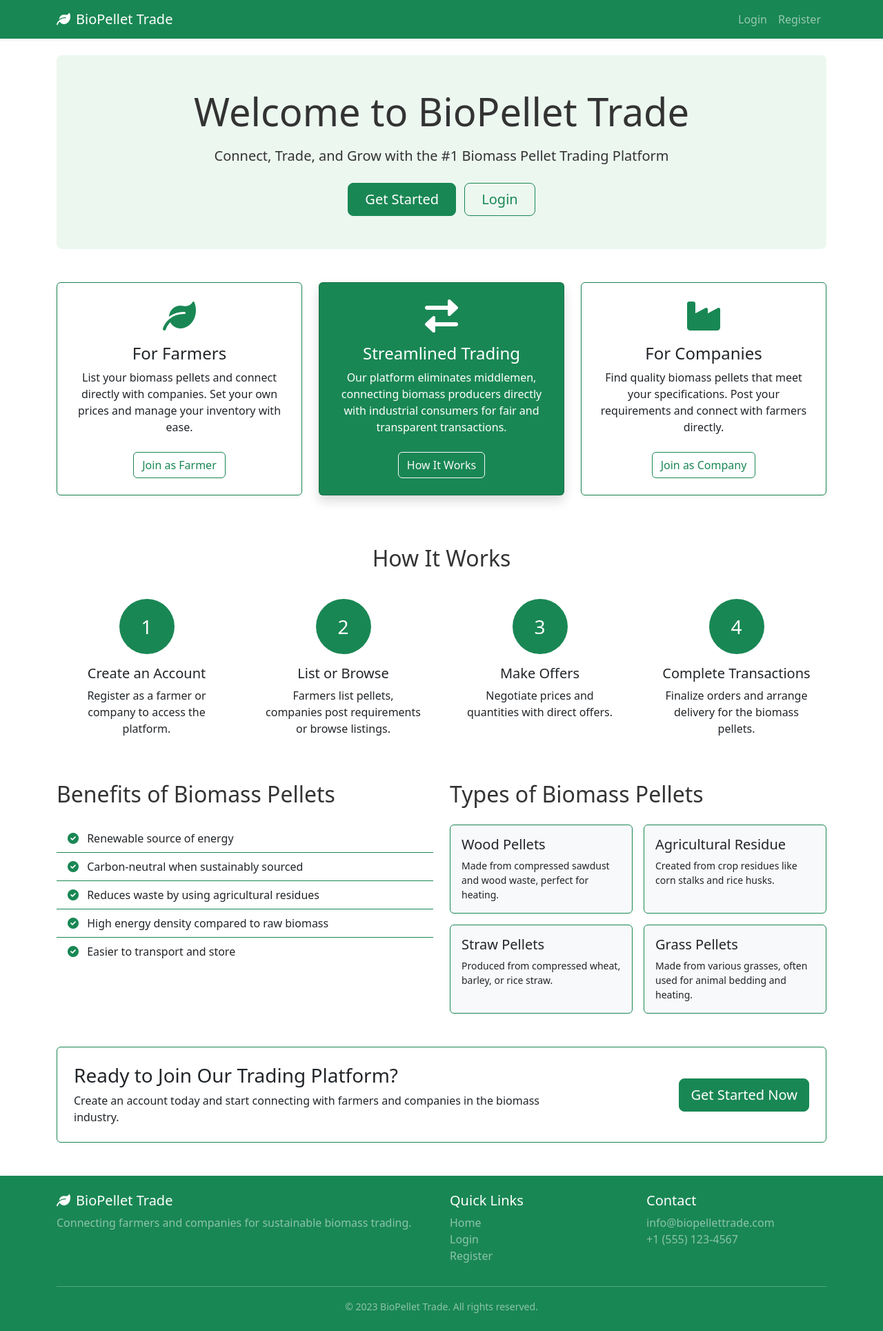
After one commit to Pritish125/biomassTrade, a Flask app: template templates/landing.html in a window 1280 px wide. The commit adds this page. Shown: the whole page at 69% size. Run offline with Flask 3, Linux system fonts and the light colour scheme; the template is opened without the code that fills it, so the values that code supplies are empty.

Commit message:
Add public landing page and update styling.
Replit-Commit-Author: Agent
Replit-Commit-Session-Id: c080130c-46ad-4f9a-8587-2d91ef1ff608
Replit-Commit-Screenshot-Url: https://storage.googleapis.com/screenshot-production-us-central1/66b693df-7e2f-4577-8b8a-420a63a5a5f3/ad6d039d-1730-4b0b-9202-18780ecef9ba.jpg

```diff
--- a/auth.py
+++ b/auth.py
@@ -15,7 +15,7 @@ def index():
             return redirect(url_for('farmer.dashboard'))
         else:
             return redirect(url_for('company.dashboard'))
-    return redirect(url_for('auth.login'))
+    return render_template('landing.html')
 
 
 @auth_bp.route('/login', methods=['GET', 'POST'])
--- a/static/css/custom.css
+++ b/static/css/custom.css
@@ -1,4 +1,15 @@
 /* Custom styles for the biomass pellet trading platform */
+
+:root {
+    --primary-green: #198754;  /* Bootstrap success color */
+    --light-green: #ecf7f0;
+    --dark-green: #0d6a3d;
+}
+
+body {
+    background-color: #ffffff;
+    color: #333;
+}
 
 /* Additional utility classes */
 .text-truncate-2 {
@@ -16,61 +27,82 @@
     min-height: 150px;
 }
 
+/* Button customizations */
+.btn-success {
+    background-color: var(--primary-green);
+    border-color: var(--primary-green);
+}
+
+.btn-outline-success {
+    color: var(--primary-green);
+    border-color: var(--primary-green);
+}
+
+.btn-outline-success:hover {
+    background-color: var(--primary-green);
+    color: white;
+}
+
 /* Card hover effects */
 .card-hover:hover {
     transform: translateY(-5px);
-    box-shadow: 0 10px 20px rgba(0, 0, 0, 0.15);
+    box-shadow: 0 10px 20px rgba(0, 0, 0, 0.08);
     transition: all 0.3s ease;
+}
+
+/* Card border customization */
+.border-success {
+    border-color: var(--primary-green) !important;
 }
 
 /* Custom badge colors for biomass types */
 .badge-wood {
-    background-color: var(--bs-success);
+    background-color: var(--primary-green);
 }
 
 .badge-agricultural {
-    background-color: var(--bs-warning);
+    background-color: #fd7e14; /* Bootstrap warning/orange */
 }
 
 .badge-straw {
-    background-color: var(--bs-danger);
+    background-color: #6c757d; /* Bootstrap secondary */
 }
 
 .badge-grass {
-    background-color: var(--bs-info);
+    background-color: #0dcaf0; /* Bootstrap info */
 }
 
 .badge-other {
-    background-color: var(--bs-secondary);
+    background-color: #6c757d; /* Bootstrap secondary */
 }
 
 /* Status badges */
 .badge-pending {
-    background-color: var(--bs-warning);
+    background-color: #fd7e14; /* Bootstrap orange */
 }
 
 .badge-accepted {
-    background-color: var(--bs-success);
+    background-color: var(--primary-green);
 }
 
 .badge-rejected {
-    background-color: var(--bs-danger);
+    background-color: #dc3545; /* Bootstrap danger */
 }
 
 .badge-processing {
-    background-color: var(--bs-primary);
+    background-color: #0d6efd; /* Bootstrap primary */
 }
 
 .badge-shipped {
-    background-color: var(--bs-info);
+    background-color: #0dcaf0; /* Bootstrap info */
 }
 
 .badge-delivered {
-    background-color: var(--bs-success);
+    background-color: var(--primary-green);
 }
 
 .badge-cancelled {
-    background-color: var(--bs-danger);
+    background-color: #dc3545; /* Bootstrap danger */
 }
 
 /* Auth pages styling */
@@ -87,7 +119,13 @@
 
 .dashboard-widget:hover {
     transform: translateY(-5px);
-    box-shadow: 0 10px 20px rgba(0, 0, 0, 0.15);
+    box-shadow: 0 10px 20px rgba(0, 0, 0, 0.08);
+}
+
+.dashboard-widget .card-header {
+    background-color: var(--light-green);
+    color: var(--dark-green);
+    font-weight: 600;
 }
 
 /* Custom scrollbar for tables with many rows */
@@ -102,6 +140,14 @@
     margin: 0 auto;
 }
 
+/* Hero section for landing page */
+.hero-section {
+    background-color: var(--light-green);
+    border-radius: 0.5rem;
+    padding: 3rem 1rem;
+    margin-bottom: 2rem;
+}
+
 /* Responsive adjustments */
 @media (max-width: 767.98px) {
     .table-responsive th,
--- a/templates/base.html
+++ b/templates/base.html
@@ -1,11 +1,11 @@
 <!DOCTYPE html>
-<html lang="en" data-bs-theme="dark">
+<html lang="en" data-bs-theme="light">
 <head>
     <meta charset="UTF-8">
     <meta name="viewport" content="width=device-width, initial-scale=1.0">
     <title>Biomass Pellet Trading Platform</title>
-    <!-- Bootstrap 5 CSS from Replit CDN -->
-    <link rel="stylesheet" href="https://cdn.replit.com/agent/bootstrap-agent-dark-theme.min.css">
+    <!-- Bootstrap 5 CSS -->
+    <link rel="stylesheet" href="https://cdn.jsdelivr.net/npm/bootstrap@5.3.0-alpha1/dist/css/bootstrap.min.css">
     <!-- Font Awesome Icons -->
     <link rel="stylesheet" href="https://cdnjs.cloudflare.com/ajax/libs/font-awesome/6.0.0/css/all.min.css">
     <!-- Custom CSS -->
@@ -13,7 +13,7 @@
 </head>
 <body>
     <!-- Navigation Bar -->
-    <nav class="navbar navbar-expand-lg navbar-dark bg-dark mb-4">
+    <nav class="navbar navbar-expand-lg navbar-dark bg-success mb-4 shadow-sm">
         <div class="container">
             <a class="navbar-brand" href="{{ url_for('auth.index') }}">
                 <i class="fas fa-leaf me-2"></i>BioPellet Trade
@@ -116,36 +116,36 @@
     </main>
 
     <!-- Footer -->
-    <footer class="bg-dark text-light py-4 mt-5">
+    <footer class="bg-success text-white py-4 mt-5 shadow">
         <div class="container">
             <div class="row">
                 <div class="col-md-6">
                     <h5><i class="fas fa-leaf me-2"></i>BioPellet Trade</h5>
-                    <p class="text-muted">Connecting farmers and companies for sustainable biomass trading.</p>
+                    <p class="text-white-50">Connecting farmers and companies for sustainable biomass trading.</p>
                 </div>
                 <div class="col-md-3">
                     <h5>Quick Links</h5>
                     <ul class="list-unstyled">
-                        <li><a href="{{ url_for('auth.index') }}" class="text-decoration-none text-muted">Home</a></li>
+                        <li><a href="{{ url_for('auth.index') }}" class="text-decoration-none text-white-50">Home</a></li>
                         {% if current_user.is_authenticated %}
-                            <li><a href="{{ url_for('auth.profile') }}" class="text-decoration-none text-muted">Profile</a></li>
-                            <li><a href="{{ url_for('auth.logout') }}" class="text-decoration-none text-muted">Logout</a></li>
+                            <li><a href="{{ url_for('auth.profile') }}" class="text-decoration-none text-white-50">Profile</a></li>
+                            <li><a href="{{ url_for('auth.logout') }}" class="text-decoration-none text-white-50">Logout</a></li>
                         {% else %}
-                            <li><a href="{{ url_for('auth.login') }}" class="text-decoration-none text-muted">Login</a></li>
-                            <li><a href="{{ url_for('auth.register') }}" class="text-decoration-none text-muted">Register</a></li>
+                            <li><a href="{{ url_for('auth.login') }}" class="text-decoration-none text-white-50">Login</a></li>
+                            <li><a href="{{ url_for('auth.register') }}" class="text-decoration-none text-white-50">Register</a></li>
                         {% endif %}
                     </ul>
                 </div>
                 <div class="col-md-3">
                     <h5>Contact</h5>
                     <ul class="list-unstyled">
-                        <li><a href="mailto:info@biopellettrade.com" class="text-decoration-none text-muted">info@biopellettrade.com</a></li>
-                        <li><span class="text-muted">+1 (555) 123-4567</span></li>
+                        <li><a href="mailto:info@biopellettrade.com" class="text-decoration-none text-white-50">info@biopellettrade.com</a></li>
+                        <li><span class="text-white-50">+1 (555) 123-4567</span></li>
                     </ul>
                 </div>
             </div>
-            <hr>
-            <div class="text-center text-muted">
+            <hr class="bg-white-50">
+            <div class="text-center text-white-50">
                 <small>&copy; 2023 BioPellet Trade. All rights reserved.</small>
             </div>
         </div>
--- /dev/null
+++ b/templates/landing.html
@@ -0,0 +1,165 @@
+{% extends "base.html" %}
+
+{% block content %}
+<div class="hero-section py-5 mb-5 text-center">
+    <h1 class="display-4 mb-3">Welcome to BioPellet Trade</h1>
+    <p class="lead mb-4">Connect, Trade, and Grow with the #1 Biomass Pellet Trading Platform</p>
+    <div class="mt-4">
+        <a href="{{ url_for('auth.register') }}" class="btn btn-success btn-lg me-2 px-4">Get Started</a>
+        <a href="{{ url_for('auth.login') }}" class="btn btn-outline-success btn-lg px-4">Login</a>
+    </div>
+</div>
+
+<div class="row mb-5">
+    <div class="col-lg-4 mb-4">
+        <div class="card h-100 border-success shadow-sm">
+            <div class="card-body text-center p-4">
+                <div class="mb-3">
+                    <i class="fas fa-leaf fa-3x text-success"></i>
+                </div>
+                <h3 class="card-title h4">For Farmers</h3>
+                <p class="card-text">List your biomass pellets and connect directly with companies. Set your own prices and manage your inventory with ease.</p>
+                <a href="{{ url_for('auth.register') }}?role=farmer" class="btn btn-outline-success mt-2">Join as Farmer</a>
+            </div>
+        </div>
+    </div>
+    <div class="col-lg-4 mb-4">
+        <div class="card h-100 bg-success text-white shadow">
+            <div class="card-body text-center p-4">
+                <div class="mb-3">
+                    <i class="fas fa-exchange-alt fa-3x"></i>
+                </div>
+                <h3 class="card-title h4">Streamlined Trading</h3>
+                <p class="card-text">Our platform eliminates middlemen, connecting biomass producers directly with industrial consumers for fair and transparent transactions.</p>
+                <a href="#how-it-works" class="btn btn-outline-light mt-2">How It Works</a>
+            </div>
+        </div>
+    </div>
+    <div class="col-lg-4 mb-4">
+        <div class="card h-100 border-success shadow-sm">
+            <div class="card-body text-center p-4">
+                <div class="mb-3">
+                    <i class="fas fa-industry fa-3x text-success"></i>
+                </div>
+                <h3 class="card-title h4">For Companies</h3>
+                <p class="card-text">Find quality biomass pellets that meet your specifications. Post your requirements and connect with farmers directly.</p>
+                <a href="{{ url_for('auth.register') }}?role=company" class="btn btn-outline-success mt-2">Join as Company</a>
+            </div>
+        </div>
+    </div>
+</div>
+
+<div id="how-it-works" class="mb-5">
+    <h2 class="text-center mb-4">How It Works</h2>
+    <div class="row g-4">
+        <div class="col-md-3">
+            <div class="card h-100 border-0">
+                <div class="card-body text-center">
+                    <div class="rounded-circle bg-success text-white d-flex align-items-center justify-content-center mx-auto mb-3" style="width: 80px; height: 80px;">
+                        <span class="h3 mb-0">1</span>
+                    </div>
+                    <h5 class="card-title">Create an Account</h5>
+                    <p class="card-text">Register as a farmer or company to access the platform.</p>
+                </div>
+            </div>
+        </div>
+        <div class="col-md-3">
+            <div class="card h-100 border-0">
+                <div class="card-body text-center">
+                    <div class="rounded-circle bg-success text-white d-flex align-items-center justify-content-center mx-auto mb-3" style="width: 80px; height: 80px;">
+                        <span class="h3 mb-0">2</span>
+                    </div>
+                    <h5 class="card-title">List or Browse</h5>
+                    <p class="card-text">Farmers list pellets, companies post requirements or browse listings.</p>
+                </div>
+            </div>
+        </div>
+        <div class="col-md-3">
+            <div class="card h-100 border-0">
+                <div class="card-body text-center">
+                    <div class="rounded-circle bg-success text-white d-flex align-items-center justify-content-center mx-auto mb-3" style="width: 80px; height: 80px;">
+                        <span class="h3 mb-0">3</span>
+                    </div>
+                    <h5 class="card-title">Make Offers</h5>
+                    <p class="card-text">Negotiate prices and quantities with direct offers.</p>
+                </div>
+            </div>
+        </div>
+        <div class="col-md-3">
+            <div class="card h-100 border-0">
+                <div class="card-body text-center">
+                    <div class="rounded-circle bg-success text-white d-flex align-items-center justify-content-center mx-auto mb-3" style="width: 80px; height: 80px;">
+                        <span class="h3 mb-0">4</span>
+                    </div>
+                    <h5 class="card-title">Complete Transactions</h5>
+                    <p class="card-text">Finalize orders and arrange delivery for the biomass pellets.</p>
+                </div>
+            </div>
+        </div>
+    </div>
+</div>
+
+<div class="row my-5">
+    <div class="col-md-6">
+        <h2 class="mb-4">Benefits of Biomass Pellets</h2>
+        <ul class="list-group list-group-flush mb-4">
+            <li class="list-group-item bg-transparent border-success"><i class="fas fa-check-circle text-success me-2"></i> Renewable source of energy</li>
+            <li class="list-group-item bg-transparent border-success"><i class="fas fa-check-circle text-success me-2"></i> Carbon-neutral when sustainably sourced</li>
+            <li class="list-group-item bg-transparent border-success"><i class="fas fa-check-circle text-success me-2"></i> Reduces waste by using agricultural residues</li>
+            <li class="list-group-item bg-transparent border-success"><i class="fas fa-check-circle text-success me-2"></i> High energy density compared to raw biomass</li>
+            <li class="list-group-item bg-transparent border-success"><i class="fas fa-check-circle text-success me-2"></i> Easier to transport and store</li>
+        </ul>
+    </div>
+    <div class="col-md-6">
+        <h2 class="mb-4">Types of Biomass Pellets</h2>
+        <div class="row g-3">
+            <div class="col-6">
+                <div class="card bg-light border-success h-100">
+                    <div class="card-body">
+                        <h5 class="card-title">Wood Pellets</h5>
+                        <p class="card-text small">Made from compressed sawdust and wood waste, perfect for heating.</p>
+                    </div>
+                </div>
+            </div>
+            <div class="col-6">
+                <div class="card bg-light border-success h-100">
+                    <div class="card-body">
+                        <h5 class="card-title">Agricultural Residue</h5>
+                        <p class="card-text small">Created from crop residues like corn stalks and rice husks.</p>
+                    </div>
+                </div>
+            </div>
+            <div class="col-6">
+                <div class="card bg-light border-success h-100">
+                    <div class="card-body">
+                        <h5 class="card-title">Straw Pellets</h5>
+                        <p class="card-text small">Produced from compressed wheat, barley, or rice straw.</p>
+                    </div>
+                </div>
+            </div>
+            <div class="col-6">
+                <div class="card bg-light border-success h-100">
+                    <div class="card-body">
+                        <h5 class="card-title">Grass Pellets</h5>
+                        <p class="card-text small">Made from various grasses, often used for animal bedding and heating.</p>
+                    </div>
+                </div>
+            </div>
+        </div>
+    </div>
+</div>
+
+<div class="card border-success mb-5">
+    <div class="card-body p-4">
+        <div class="row align-items-center">
+            <div class="col-md-8">
+                <h3>Ready to Join Our Trading Platform?</h3>
+                <p class="mb-md-0">Create an account today and start connecting with farmers and companies in the biomass industry.</p>
+            </div>
+            <div class="col-md-4 text-md-end">
+                <a href="{{ url_for('auth.register') }}" class="btn btn-success btn-lg">Get Started Now</a>
+            </div>
+        </div>
+    </div>
+</div>
+{% endblock %}
```
